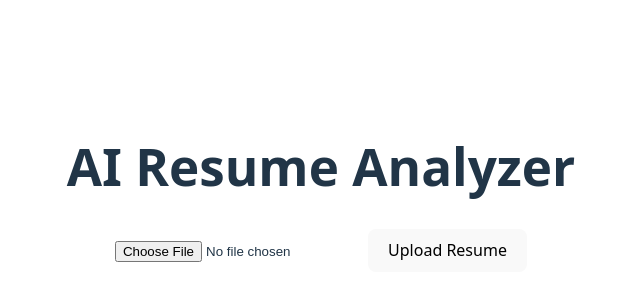
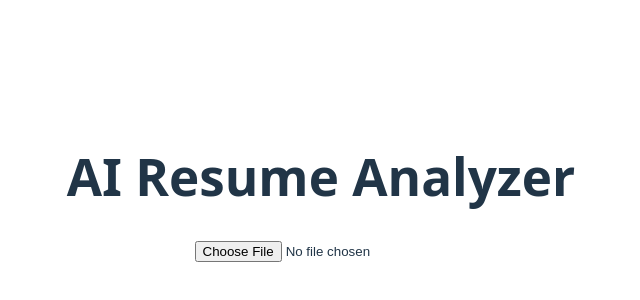
Before and after one commit to Devg03/Resume-Analyzer, a React (Vite) app in the folder frontend/: page / in a window 1280 px wide. Shown: the part 212-512 px from the top of the page, without its empty margins (319-959 px from the left). Built offline with nearby package versions, Linux system fonts and the light colour scheme.

Commit message:
Added File Upload Status & Waiting Upload Button

```diff
--- a/frontend/src/App.jsx
+++ b/frontend/src/App.jsx
@@ -4,7 +4,7 @@ import './App.css';
 
 function App() {
   const [file, setFile] = useState(null);
-  const [text, setText] = useState("");
+  const [status, setStatus] = useState("idle");
 
   const handleFileChange = (e) => {
     setFile(e.target.files[0]);
@@ -13,20 +13,22 @@ function App() {
   const handleUpload = async () => {
     // Alerts if there is no file uploaded
     if (!file) return alert("Please upload a PDF file.");
+    setStatus("Uploading")
 
     const formData = new FormData();
     formData.append("resume", file);
 
     try {
-      const response = axios.post('http://127.0.0.1:5000/api/parse-resume', formData, {
+      const response = await axios.post('http://127.0.0.1:5000/api/parse-resume', formData, {
         headers: {
           'Content-Type': 'multipart/form-data',
         },
       });
-      setText(response.data.text);
-    } catch (err) {
-      console.error(err);
-      alert('Upload Failed.');
+      setStatus("Success");
+
+    } catch (error) {
+      setStatus("Error");
+      alert("File upload failed. Check console for error details.");
     }
   };
 
@@ -34,13 +36,7 @@ function App() {
     <div>
       <h1>AI Resume Analyzer</h1>
       <input type="file" accept='application/pdf' onChange={handleFileChange} />
-      <button onClick={handleUpload}>Upload Resume</button>
-      {text && (
-        <div>
-          <h2>Extracted Text:</h2>
-          <pre>{text}</pre>
-        </div>
-      )}
+      {file && status != "Uploading" && <button>Upload Resume</button>}
     </div>
   );
 }
```
